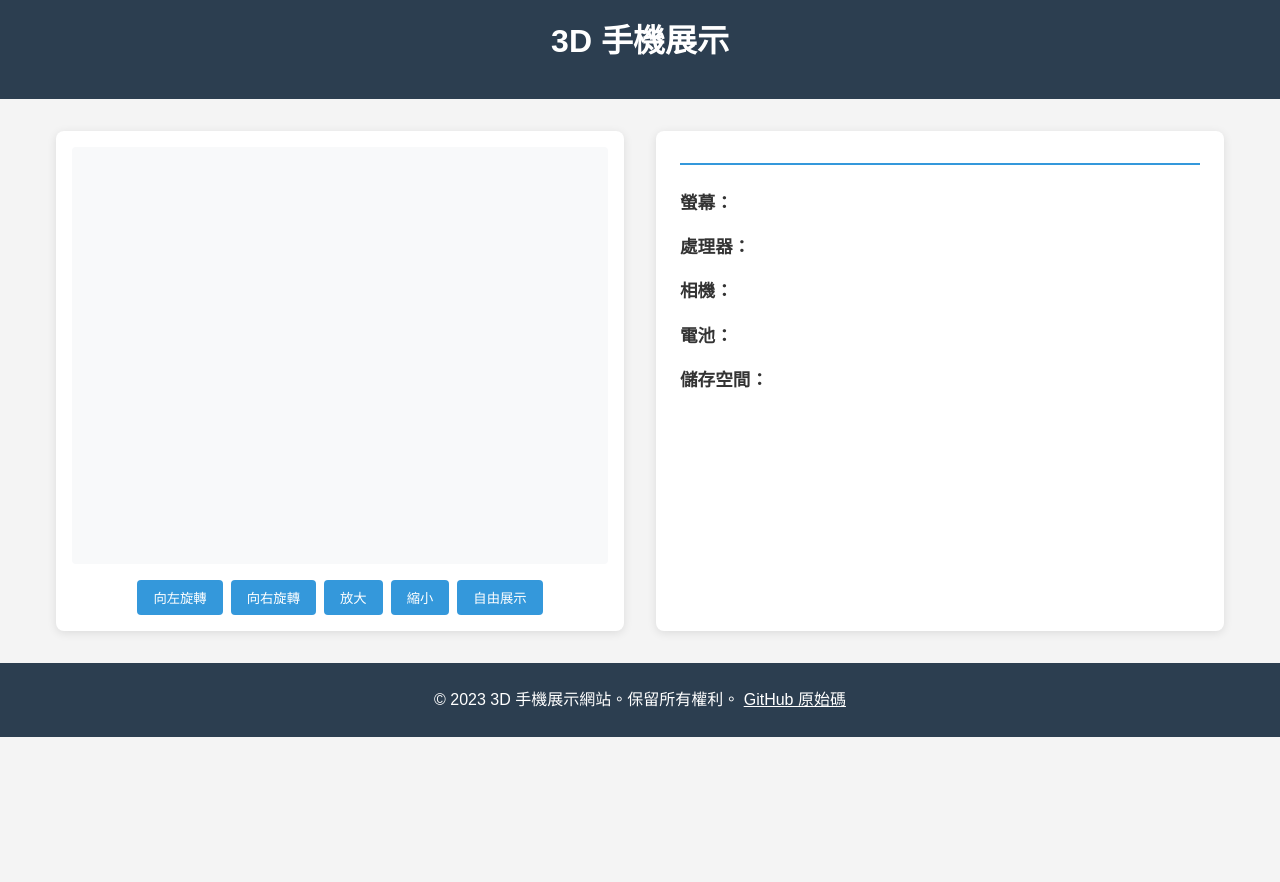
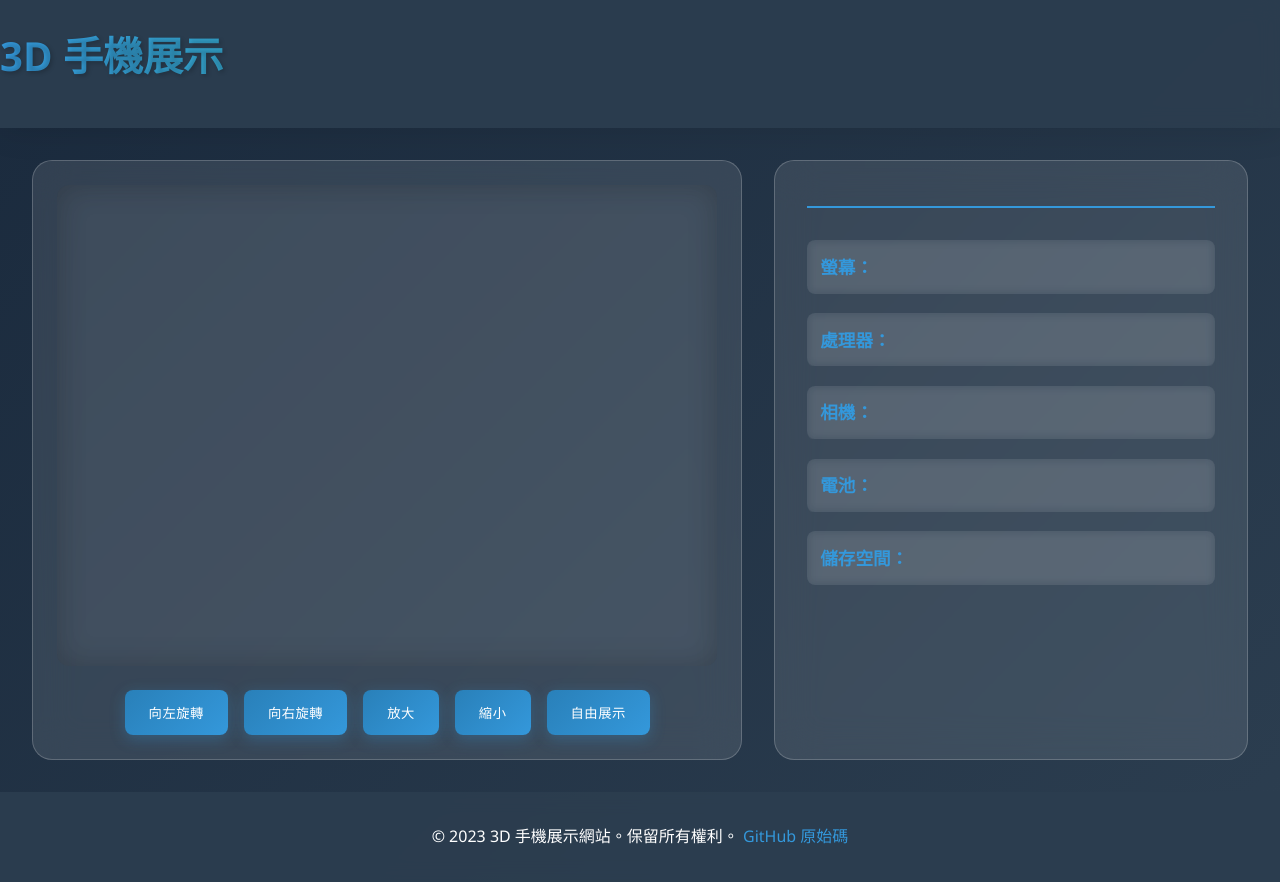
Before and after one commit to ChrisTorng/3d-phone-show, a website with bundled scripts: page index.html in a window 1280 px wide. Before the commit the page ends 800 px from the top, so only its background shows below. Built offline with nearby package versions, Linux system fonts and the light colour scheme; files whose address does not match are found by name.

Commit message:
feat(style): 更新 CSS 樣式以增強視覺效果與響應式設計
- 新增 CSS 變數以便於主題調整
- 調整背景、標頭、按鈕等元素的樣式
- 增強響應式設計以適應不同螢幕尺寸
- 在 JavaScript 中添加自動旋轉停止功能以改善用戶體驗

```diff
--- a/css/style.css
+++ b/css/style.css
@@ -5,29 +5,50 @@
     box-sizing: border-box;
 }
 
+:root {
+    --primary-color: #2c3e50;
+    --accent-color: #3498db;
+    --gradient-start: #2980b9;
+    --gradient-end: #3498db;
+    --glass-bg: rgba(255, 255, 255, 0.1);
+    --glass-border: rgba(255, 255, 255, 0.2);
+}
+
 body {
-    font-family: 'Arial', sans-serif;
+    font-family: 'Segoe UI', 'Arial', sans-serif;
     line-height: 1.6;
     color: #333;
-    background-color: #f4f4f4;
+    background: linear-gradient(135deg, #1a2a3d 0%, #2c3e50 100%);
+    min-height: 100vh;
 }
 
 /* 標頭樣式 */
 header {
-    background-color: #2c3e50;
+    background: rgba(44, 62, 80, 0.95);
+    backdrop-filter: blur(10px);
     color: #fff;
-    padding: 1rem 0;
-    text-align: center;
+    padding: 1.5rem 0;
+    position: sticky;
+    top: 0;
+    z-index: 1000;
+    box-shadow: 0 4px 30px rgba(0, 0, 0, 0.1);
 }
 
 header h1 {
     margin-bottom: 1rem;
+    font-size: 2.5rem;
+    background: linear-gradient(to right, #3498db, #2ecc71);
+    -webkit-background-clip: text;
+    background-clip: text;
+    color: transparent;
+    text-shadow: 2px 2px 4px rgba(0, 0, 0, 0.2);
 }
 
 nav ul {
     display: flex;
     justify-content: center;
     list-style: none;
+    gap: 1rem;
 }
 
 nav ul li {
@@ -37,119 +58,214 @@ nav ul li {
 nav ul li a {
     color: #fff;
     text-decoration: none;
-    padding: 0.5rem 1rem;
-    border-radius: 4px;
-    transition: background-color 0.3s ease;
+    padding: 0.7rem 1.5rem;
+    border-radius: 8px;
+    background: var(--glass-bg);
+    backdrop-filter: blur(5px);
+    border: 1px solid var(--glass-border);
+    transition: all 0.3s ease;
 }
 
 nav ul li a:hover, nav ul li a.active {
-    background-color: #3498db;
+    background: var(--accent-color);
+    transform: translateY(-2px);
+    box-shadow: 0 4px 15px rgba(52, 152, 219, 0.4);
 }
 
 /* 主要內容區域 */
 main {
-    max-width: 1200px;
+    max-width: 1400px;
     margin: 2rem auto;
-    padding: 0 1rem;
+    padding: 0 2rem;
     display: grid;
-    grid-template-columns: 1fr 1fr;
+    grid-template-columns: 1.2fr 0.8fr;
     gap: 2rem;
+    /* 移除可能影響 Three.js 的 perspective */
 }
 
 /* 3D 手機顯示區 */
 #phone-viewer {
-    background-color: #fff;
-    border-radius: 8px;
-    box-shadow: 0 2px 10px rgba(0, 0, 0, 0.1);
-    padding: 1rem;
+    background: rgba(255, 255, 255, 0.1);
+    backdrop-filter: blur(20px);
+    border-radius: 20px;
+    border: 1px solid rgba(255, 255, 255, 0.2);
+    padding: 1.5rem;
+    height: 600px;
     display: flex;
     flex-direction: column;
-    height: 500px;
+    /* 移除可能影響 Three.js 的 3D 轉換 */
 }
 
 #canvas-container {
     flex-grow: 1;
     width: 100%;
-    background-color: #f8f9fa;
-    border-radius: 4px;
+    background: rgba(248, 249, 250, 0.05);
+    border-radius: 12px;
+    box-shadow: inset 0 0 30px rgba(0, 0, 0, 0.2);
+    position: relative;
+    /* 移除 overflow: hidden 以防止 canvas 被裁切 */
 }
+
+/* 移除可能遮擋畫布的偽元素 */
+/* #canvas-container::before {
+    content: '';
+    position: absolute;
+    top: 0;
+    left: 0;
+    right: 0;
+    height: 100%;
+    background: linear-gradient(45deg, rgba(52, 152, 219, 0.1), rgba(46, 204, 113, 0.1));
+    pointer-events: none;
+} */
 
 #controls {
     display: flex;
     justify-content: center;
-    margin-top: 1rem;
-    gap: 0.5rem;
+    margin-top: 1.5rem;
+    gap: 1rem;
 }
 
 #controls button {
-    padding: 0.5rem 1rem;
-    background-color: #3498db;
+    padding: 0.8rem 1.5rem;
+    background: linear-gradient(135deg, var(--gradient-start), var(--gradient-end));
     color: white;
     border: none;
-    border-radius: 4px;
+    border-radius: 8px;
     cursor: pointer;
-    transition: background-color 0.3s ease;
+    transition: all 0.3s ease;
+    font-weight: 500;
+    letter-spacing: 0.5px;
+    box-shadow: 0 4px 15px rgba(52, 152, 219, 0.3);
 }
 
 #controls button:hover {
-    background-color: #2980b9;
+    transform: translateY(-2px);
+    box-shadow: 0 6px 20px rgba(52, 152, 219, 0.4);
 }
 
 /* 自由展示按鈕啟用狀態樣式 */
 #controls button#auto-rotate.active {
-    background-color: #27ae60;
-    box-shadow: 0 0 8px rgba(39, 174, 96, 0.6);
+    background: linear-gradient(135deg, #27ae60, #2ecc71);
+    box-shadow: 0 0 20px rgba(39, 174, 96, 0.6);
 }
 
 /* 手機資訊區 */
 #phone-info {
-    background-color: #fff;
-    border-radius: 8px;
-    box-shadow: 0 2px 10px rgba(0, 0, 0, 0.1);
-    padding: 1.5rem;
+    background: rgba(255, 255, 255, 0.1);
+    backdrop-filter: blur(20px);
+    border-radius: 20px;
+    border: 1px solid rgba(255, 255, 255, 0.2);
+    padding: 2rem;
+    color: #fff;
 }
 
 #phone-name {
-    font-size: 1.8rem;
-    margin-bottom: 1.5rem;
-    color: #2c3e50;
-    border-bottom: 2px solid #3498db;
-    padding-bottom: 0.5rem;
+    font-size: 2rem;
+    margin-bottom: 2rem;
+    color: #fff;
+    border-bottom: 2px solid var(--accent-color);
+    padding-bottom: 0.8rem;
+    text-shadow: 0 2px 4px rgba(0, 0, 0, 0.2);
 }
 
 #phone-specs p {
-    margin-bottom: 1rem;
+    margin-bottom: 1.2rem;
     font-size: 1.1rem;
+    display: flex;
+    align-items: center;
+    gap: 0.5rem;
+    padding: 0.8rem;
+    background: rgba(255, 255, 255, 0.05);
+    border-radius: 8px;
+    backdrop-filter: blur(5px);
+    transition: transform 0.3s ease;
+}
+
+#phone-specs p:hover {
+    transform: translateX(10px);
+    background: rgba(255, 255, 255, 0.1);
+}
+
+#phone-specs strong {
+    color: var(--accent-color);
 }
 
 /* 頁尾樣式 */
 footer {
     text-align: center;
-    padding: 1.5rem 0;
-    background-color: #2c3e50;
+    padding: 2rem 0;
+    background: rgba(44, 62, 80, 0.95);
+    backdrop-filter: blur(10px);
     color: #fff;
     margin-top: 2rem;
 }
 
-footer a:link, footer a:visited {
-    color: #fff;
+footer a {
+    color: var(--accent-color);
+    text-decoration: none;
+    transition: color 0.3s ease;
+}
+
+footer a:hover {
+    color: #2ecc71;
+}
+
+/* 3D 動畫效果 */
+@keyframes float {
+    0% { transform: translateY(0); }
+    50% { transform: translateY(10px); }
+    100% { transform: translateY(0); }
+}
+
+/* 為 canvas 添加特定樣式，確保它正確顯示 */
+#canvas-container canvas {
+    width: 100% !important;
+    height: 100% !important;
+    display: block;
 }
 
 /* 響應式設計 */
-@media (max-width: 768px) {
+@media (max-width: 1200px) {
     main {
         grid-template-columns: 1fr;
+        padding: 0 1rem;
+    }
+
+    #phone-viewer {
+        height: 500px;
+    }
+}
+
+@media (max-width: 768px) {
+    header h1 {
+        font-size: 2rem;
+    }
+
+    nav ul {
+        flex-direction: column;
+        align-items: center;
+    }
+
+    nav ul li {
+        width: 100%;
+        max-width: 300px;
+    }
+
+    nav ul li a {
+        display: block;
+        text-align: center;
     }
 
     #phone-viewer {
         height: 400px;
     }
 
-    nav ul {
-        flex-direction: column;
+    #controls {
+        flex-wrap: wrap;
     }
 
-    nav ul li {
-        margin: 0.5rem 0;
+    #controls button {
+        flex: 1 1 calc(50% - 0.5rem);
+        min-width: 120px;
     }
 }
--- a/js/main.js
+++ b/js/main.js
@@ -291,9 +291,17 @@ function animate() {
     requestAnimationFrame(animate);
 
     if (isRotatingLeft) {
+        // 在縮放時停止自動旋轉
+        if (isAutoRotating) {
+            stopAutoRotation();
+        }
         ThreeHandler.rotateModel(-1);
     }
     if (isRotatingRight) {
+        // 在縮放時停止自動旋轉
+        if (isAutoRotating) {
+            stopAutoRotation();
+        }
         ThreeHandler.rotateModel(1);
     }
 
```
